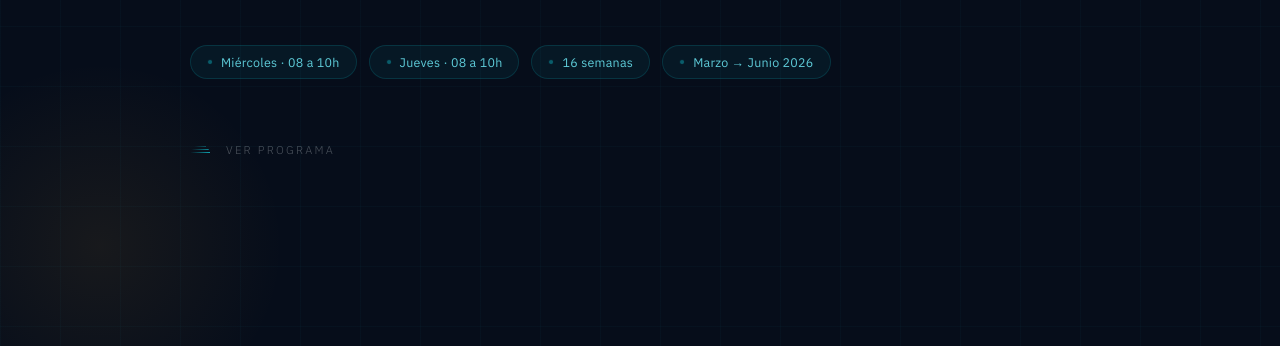
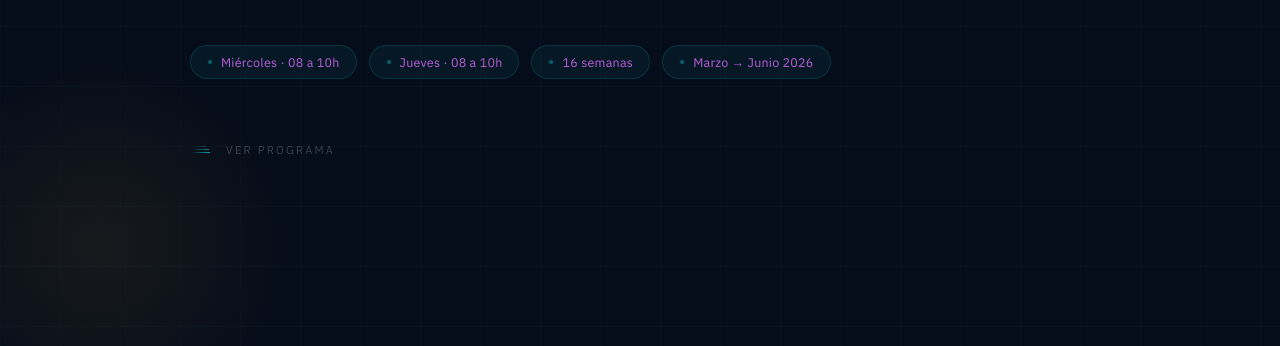
Before and after one commit to femacasi-sys/Bionegocios_M7A_Calendario, a plain HTML site: page index.html in a window 1280 px wide. Shown: the part 454-800 px from the top of the page. Drawn offline with Linux system fonts and the light colour scheme.

Commit message:
Update index.html

```diff
--- a/index.html
+++ b/index.html
@@ -11,7 +11,7 @@
     --navy: #0d1b2a;
     --ocean: #1b2e45;
     --teal: #0fa3b1;
-    --aqua: #5ecbd8;
+    --aqua: #bc5ed8;
     --ice: #d4f1f4;
     --offwhite: #f0f6f8;
     --amber: #e8a838;
```
